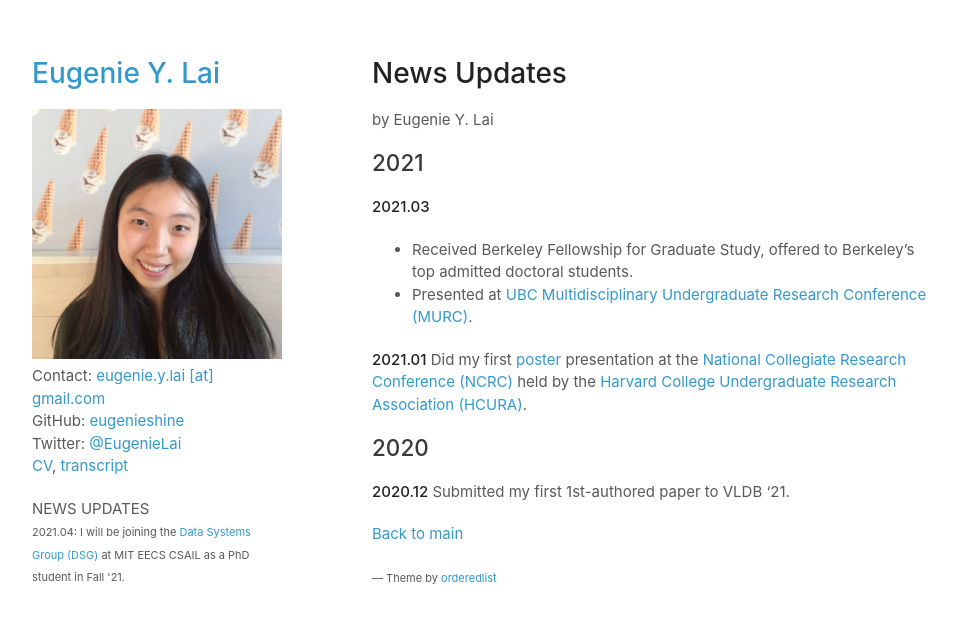
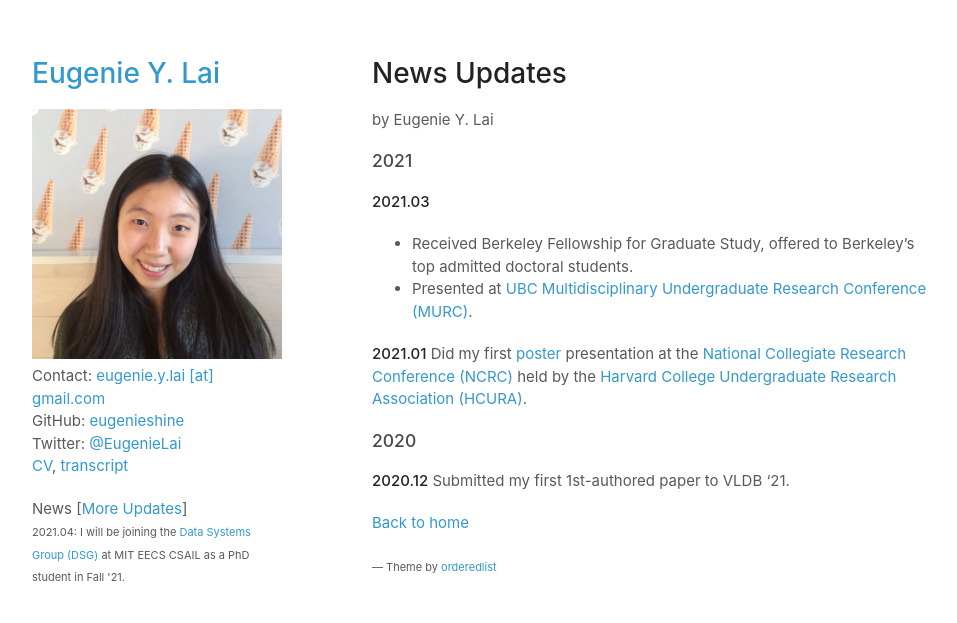
Before and after one commit to eugenielai/eugenielai.github.io, a Jekyll site: the page built from posts/news.md, in a window 1280 px wide. Shown: the top 623 px of the page, without its empty margins (158-1115 px from the left). Built offline with Jekyll 4.4.1, drawn with Linux system fonts in a browser that asks for light colours; a script that is not in the unit is left out.

Commit message:
update news

```diff
--- a/_layouts/default.html
+++ b/_layouts/default.html
@@ -29,7 +29,7 @@
           <a href="/docs/cvs/cv_elai.pdf">CV</a>, <a href="/docs/transcripts/ubc_transcript_elai.pdf">transcript</a>
         </p>
 
-        <p>NEWS UPDATES <br>
+        <p>News [<a href="posts/news.html">More Updates</a>] <br>
           <small>2021.04: I will be joining the <a href="http://dsg.csail.mit.edu/">Data Systems Group (DSG)</a> at MIT EECS CSAIL as a PhD student in Fall '21.</small>
         </p>
 
--- a/posts/news.md
+++ b/posts/news.md
@@ -4,7 +4,7 @@ layout: post
 
 ---
 
-## 2021
+### 2021
 
 **2021.03**
 - Received Berkeley Fellowship for Graduate Study, offered to Berkeley's top admitted doctoral students.
@@ -12,8 +12,8 @@ layout: post
 
 **2021.01** Did my first [poster](/assets/posters/NCRC_poster.pdf) presentation at the [National Collegiate Research Conference (NCRC)](https://www.hcura.org/ncrc-2021) held by the [Harvard College Undergraduate Research Association (HCURA)](https://www.hcura.org/about).
 
-## 2020
+### 2020
 
 **2020.12** Submitted my first 1st-authored paper to VLDB '21.
 
-[Back to main](..)
+[Back to home](/)
```
Also changed, not shown: 1 other file.
